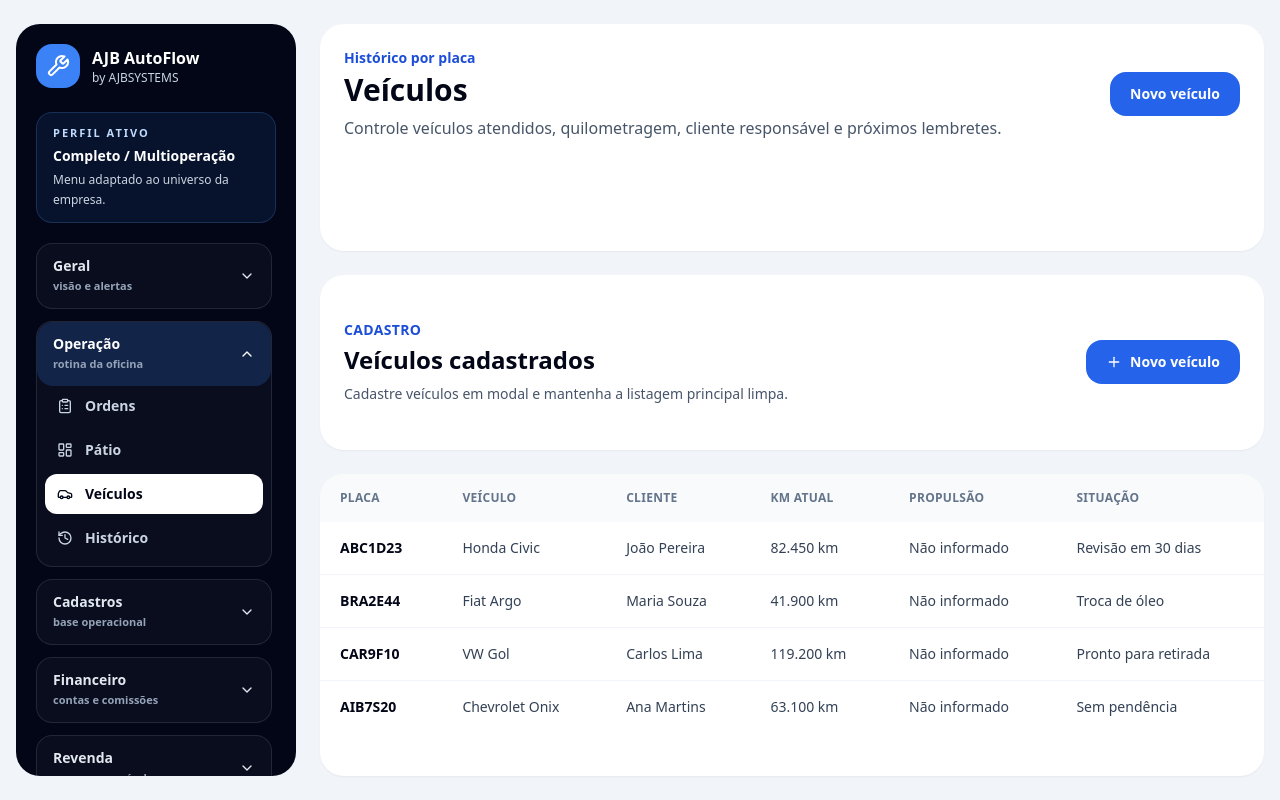
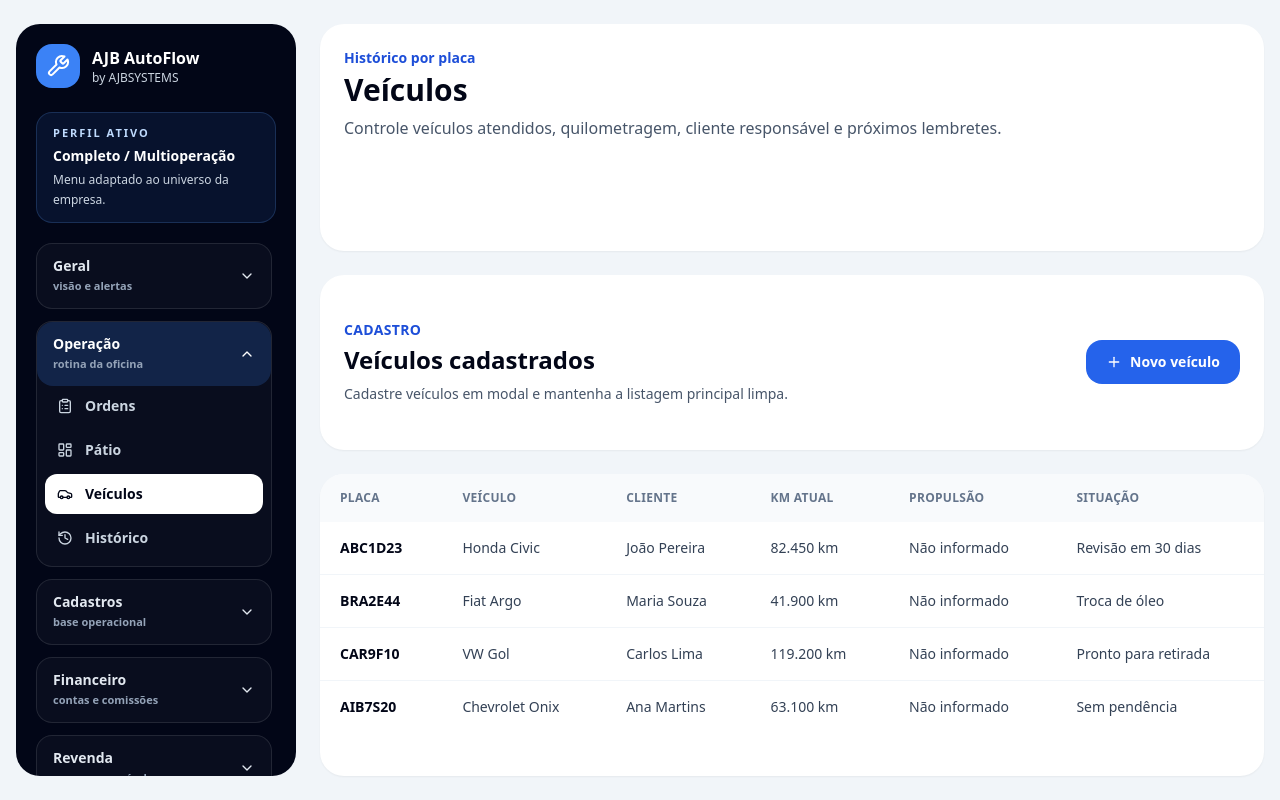
Before and after one commit to anjobrito/ajb-autoflow, a Next.js app: page /veiculos in a window 1280 px wide. Built offline with nearby package versions, Linux system fonts and the light colour scheme.

Commit message:
chore: remove vehicle create route action from header

```diff
--- a/app/veiculos/page.tsx
+++ b/app/veiculos/page.tsx
@@ -9,8 +9,6 @@ export default function VeiculosPage() {
         eyebrow="Histórico por placa"
         title="Veículos"
         description="Controle veículos atendidos, quilometragem, cliente responsável e próximos lembretes."
-        actionLabel="Novo veículo"
-        actionHref="/veiculos/novo"
       />
       <VehiclesClient />
     </AppShell>
```
